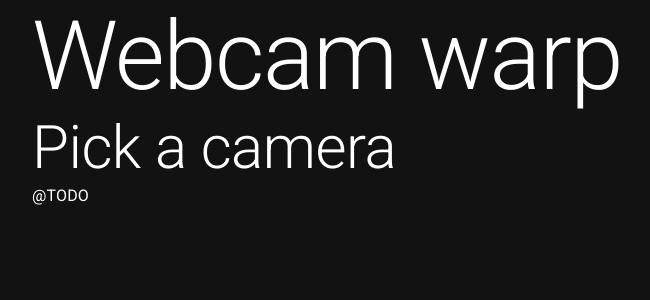
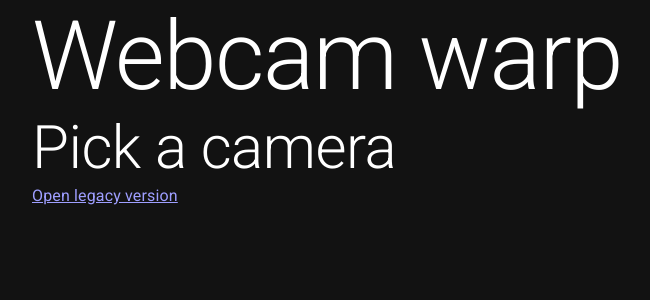
Before and after one commit to FilipChalupa/webcam-warp, a Next.js app: page / in a window 1280 px wide. Shown: the top 300 px of the page, without its empty margins (32-682 px from the left). Built offline with nearby package versions, Linux system fonts and the light colour scheme.

Commit message:
Add link to legacy

```diff
--- a/src/pages/index.tsx
+++ b/src/pages/index.tsx
@@ -1,5 +1,6 @@
 import { Container, Typography } from '@mui/material'
 import Head from 'next/head'
+import Link from 'next/link'
 
 export default function Home() {
 	return (
@@ -13,7 +14,7 @@ export default function Home() {
 			<Container>
 				<Typography variant="h1">Webcam warp</Typography>
 				<Typography variant="h2">Pick a camera</Typography>
-				@TODO
+				<Link href="/legacy/index.html">Open legacy version</Link>
 			</Container>
 		</>
 	)
```
Also changed, not shown: public/legacy/README.md (renamed from legacy/README.md), public/legacy/index.html (renamed from legacy/index.html), public/legacy/matrix.min.js (renamed from legacy/matrix.min.js), public/legacy/script.js (renamed from legacy/script.js).
